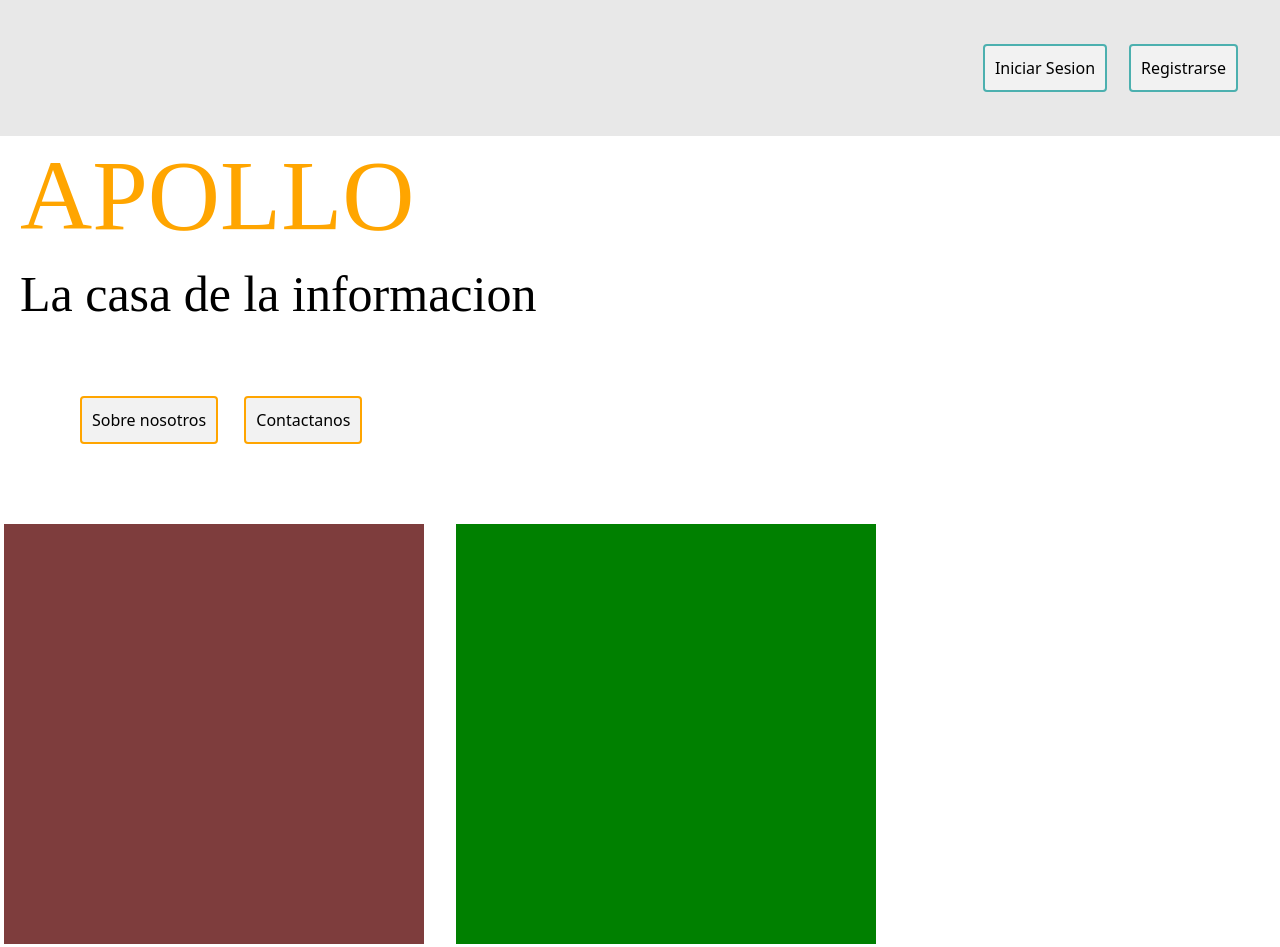
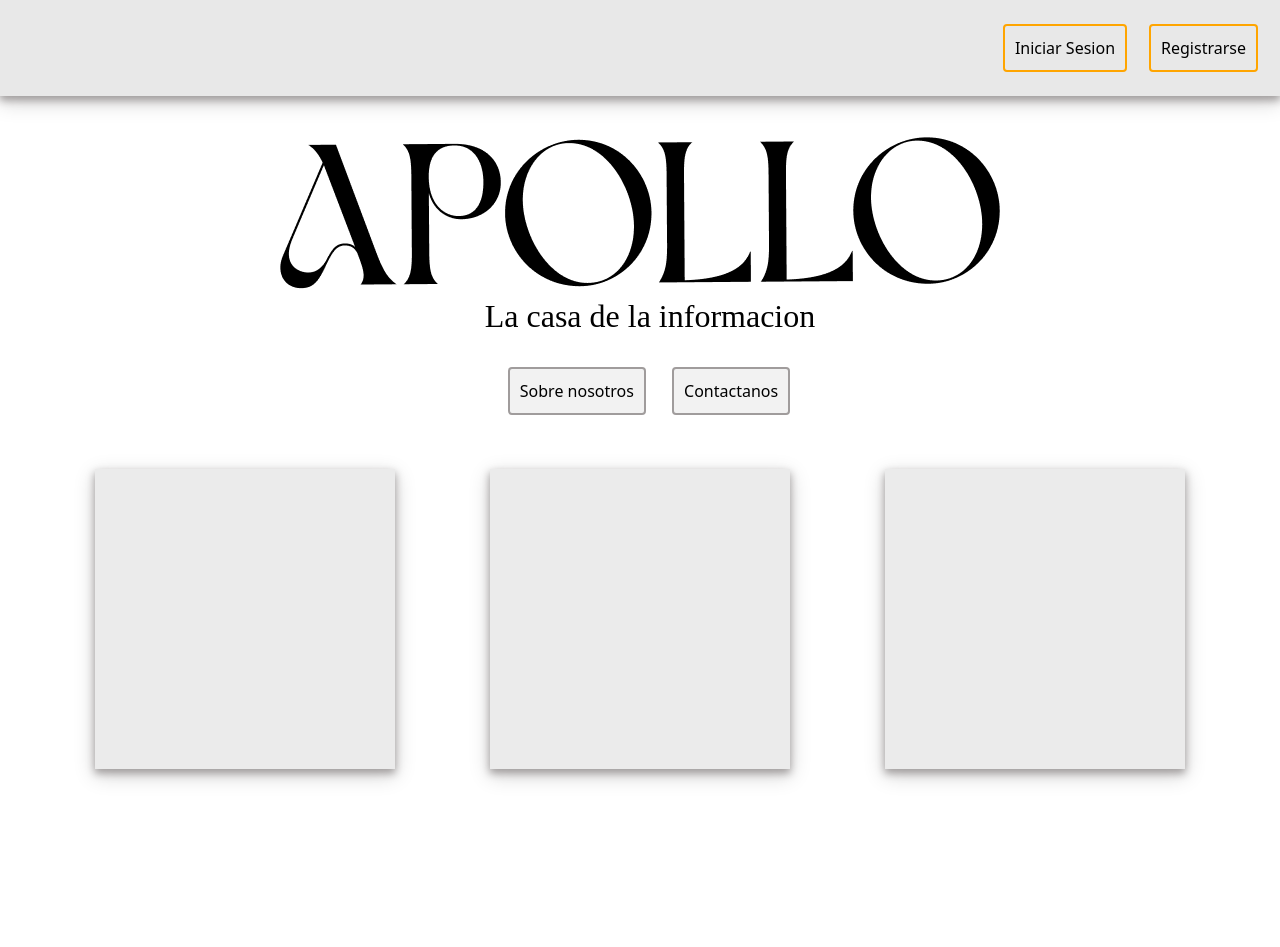
Before and after one commit to galRubel/Apollo, a plain HTML site: page landing.html in a window 1280 px wide. Shown: the top 947 px of the page. After the commit the page ends 800 px from the top, so only its background shows below. Drawn offline with nearby package versions, Linux system fonts and the light colour scheme; a web font is replaced by a local one.

Commit message:
BREAKING CHANGE: Logo + actualizacion del UX/UI de la Lanidng

```diff
--- a/landing.html
+++ b/landing.html
@@ -1,5 +1,5 @@
 <header>
-
+    <link rel="stylesheet" type="text/css" href="stylelanding.css">
     <button class="button-login">Iniciar Sesion </button>
     <button class="button-registrarse">Registrarse </button>
     </div>
@@ -9,13 +9,13 @@
 <link href="https://cdn.jsdelivr.net/npm/bootstrap@5.0.2/dist/css/bootstrap.min.css" rel="stylesheet" integrity="sha384-EVSTQN3/azprG1Anm3QDgpJLIm9Nao0Yz1ztcQTwFspd3yD65VohhpuuCOmLASjC" crossorigin="anonymous">
 </head>
 <body>
-    <h1>APOLLO</h1>
+    <h1><img src="APOLLO.png" alt="logo"></h1>
     <h2>La casa de la informacion</h2>
     <div class="botones-infoycontacto">
     <button class="button-info">Sobre nosotros </button>
     <button class="button-contacto">Contactanos </button>
 </div>
-    <div class="row" id="objetivos">
+    <div id="objetivos">
         <div class="col-md-4" id="cuadrado"></div>
         <div class="col-md-4" id="cuadrado1"></div>
         <div class="col-md-4" id="cuadrado2"></div>
@@ -24,113 +24,7 @@
 
     <script src="https://cdn.jsdelivr.net/npm/bootstrap@5.0.2/dist/js/bootstrap.bundle.min.js" integrity="sha384-MrcW6ZMFYlzcLA8Nl+NtUVF0sA7MsXsP1UyJoMp4YLEuNSfAP+JcXn/tWtIaxVXM" crossorigin="anonymous"></script>
 </body>
+<footer>
+    <script src="scriptlanding.js"></script>
 
-<style>
-    .botones-infoycontacto{
-        padding: 60px;
-    }
-     #cuadrado{
-            width: 10px;
-            height: 10px;
-            background-color: #7e3d3d;
-            padding: 210px;
-            margin: 1rem;
-            margin-left: 1rem;
-        }
-        #cuadrado2 {
-            width: 10px;
-            height: 10px;
-            background-color: #4cb0af;
-            padding: 210px;
-            margin: 1rem;
-
-        }
-    #cuadrado1{
-        background-color: green;
-        width: 10px;
-        height: 10px;
-        padding: 210px;
-        margin: 1rem;
-
-    }
-
-
-        .objetivos{
-            padding:  5px;
-            gap: 5px ;
-        }
-    header {
-        padding: 40px;
-        text-align: center;
-        background: #e8e8e8;
-        font-size: 30px;
-        display: flex;
-        justify-content: flex-end;
-
-    }
-    h1 {
-        font-family: 'Italiana', serif;
-        color:#FFA500;
-        font-size: 100px;
-        padding: 0px;
-        padding-left: 20px;
-      }
-      h2{
-        font-family: 'Italiana', serif;
-        color:black;
-        font-size: 50px;
-        padding-top: 0px;
-        padding-left: 20px;
-      }
-      h2
-    .top-right {
-        display: flex;
-    }
-
-
-    .button-login,
-    .button-registrarse {
-        background-color: #F2F2F2;
-        border: 2px solid #4cb0af;
-        color: black;
-        padding: 10px;
-        text-align: center;
-        text-decoration: none;
-        display: inline-block;
-        font-size: 16px;
-        margin: 4px 2px;
-        cursor: pointer;
-        border-radius: 4px;
-        margin-left: 20px;
-    }
-    .button-contacto,
-    .button-info {
-        background-color: #F2F2F2;
-        border: 2px solid #FFA500;
-        color: black;
-        padding: 10px;
-        text-align: center;
-        text-decoration: none;
-        display: inline-block;
-        font-size: 16px;
-        margin: 4px 2px;
-        cursor: pointer;
-        border-radius: 4px;
-        margin-left: 20px;
-
-    }
-
-
-    .button-registrarse:hover,
-    .button-login:hover {
-        background-color: #4cb0af;
-        color: white;
-    }
-    .button-contacto:hover,
-    .button-info:hover {
-        background-color: #FFA500;
-        color: whitesmoke;
-    }
-
-
-</style>
+</footer>
--- /dev/null
+++ b/scriptlanding.js
@@ -0,0 +1,4 @@
+document.getElementById("button-login").addEventListener("click", function() {
+
+    window.location.href = "jslogin.html";
+});
--- /dev/null
+++ b/stylelanding.css
@@ -0,0 +1,104 @@
+
+
+.botones-infoycontacto{
+    padding: 20px;
+    text-align: center;
+}
+#objetivos{
+
+ flex-direction: row;
+ display: flex;
+ justify-content: space-evenly;
+ margin-top: 30px;
+
+}
+ #cuadrado,
+ #cuadrado2,
+ #cuadrado1{
+        width: 300px;
+        height: 300px;
+        box-shadow: 0 4px 8px 0 #A09C9C, 0 6px 20px 0 rgba(0, 0, 0, 0.19);
+        background-color: #EBEBEB;
+    }
+
+
+
+h1{
+    text-align: center;
+    padding-top:  40px;
+
+}
+h2{
+    text-align: center;
+
+}
+
+
+header {
+    padding: 20px;
+    text-align: center;
+    background: #e8e8e8;
+    font-size: 30px;
+    display: flex;
+    justify-content: flex-end;
+    box-shadow: 0 4px 8px 0 #A09C9C, 0 6px 20px 0 rgba(0, 0, 0, 0.19);
+
+}
+
+  h2{
+    font-family: 'Italiana', serif;
+    color:black;
+    font-size: 50px;
+    padding-top: 0px;
+    padding-left: 20px;
+  }
+  h2
+.top-right {
+    display: flex;
+}
+
+
+.button-login,
+.button-registrarse {
+    background-color: #e8e8e8;
+    border: 2px solid #FFA500;
+    color: black;
+    padding: 10px;
+    text-align: center;
+    text-decoration: none;
+    display: inline-block;
+    font-size: 16px;
+    margin: 4px 2px;
+    cursor: pointer;
+    border-radius: 4px;
+    margin-left: 20px;
+}
+.button-contacto,
+.button-info {
+    background-color: #F2F2F2;
+    border: 2px solid #A09C9C;
+    color: black;
+    padding: 10px;
+    text-align: center;
+    text-decoration: none;
+    display: inline-block;
+    font-size: 16px;
+    margin: 4px 2px;
+    cursor: pointer;
+    border-radius: 4px;
+    margin-left: 20px;
+
+}
+
+
+.button-registrarse:hover,
+.button-login:hover {
+    background-color: #FFA500;
+    color: white;
+}
+.button-contacto:hover,
+.button-info:hover {
+    background-color: #FFA500;
+    border-color: #FFA500;
+    color: whitesmoke;
+}
--- /dev/null
+++ b/stylelogin.css
@@ -0,0 +1,46 @@
+body {
+    display: flex;
+    justify-content: center;
+    align-items: center;
+    height: 100vh;
+    background-color: #f0f4eb; /* color verde */
+    margin: 0;
+    font-family: Arial, sans-serif;
+  }
+
+  .container {
+    background-color: #fff;
+    border-radius: 8px;
+    padding: 20px;
+    box-shadow: 0 2px 4px rgba(0, 0, 0, 0.1);
+  }
+
+  h1 {
+    text-align: center;
+    color: #4b6e5d; /* color verde */
+  }
+
+  form {
+    display: flex;
+    flex-direction: column;
+  }
+
+  input {
+    padding: 10px;
+    margin-bottom: 10px;
+    border: 1px solid #ccc;
+    border-radius: 4px;
+  }
+
+  button {
+    background-color: #4b6e5d; /* Dark Sage Green button color */
+    color: #fff;
+    padding: 10px;
+    border: none;
+    border-radius: 4px;
+    cursor: pointer;
+  }
+
+  button:hover {
+    background-color: #5f846b; /* color verde */
+  }
```
Also changed, not shown: jslogin.js (added, +21 -0 lines), login.html (added, +24 -0 lines), APOLLO.png (added).
